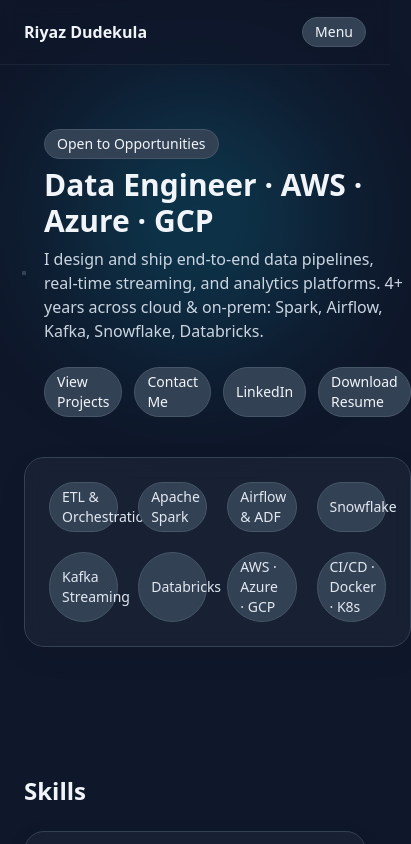
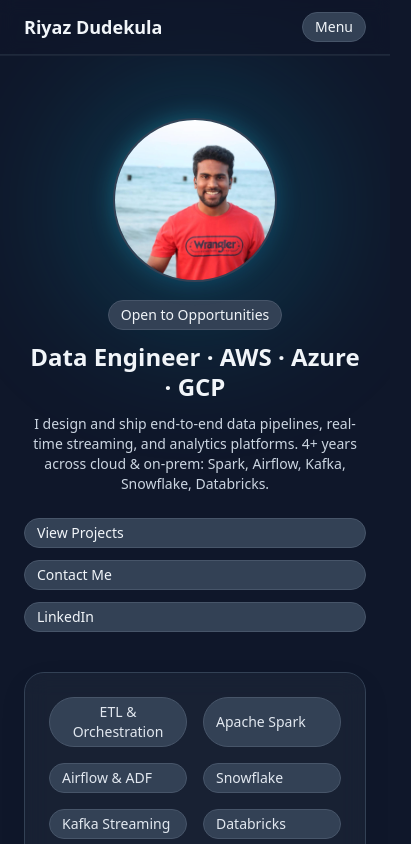
Before and after one commit to riyaz04032001/riyaz-portfolio, a Next.js app: page / in a window 390 px wide. Shown: the top 844 px of the page, 411 px wide, since content can reach past the window. Built offline with nearby package versions, Linux system fonts and the light colour scheme.

Commit message:
removed dowload

```diff
--- a/app/(site)/components/Experience.tsx
+++ b/app/(site)/components/Experience.tsx
@@ -53,7 +53,7 @@
     company: "Merck Group",
     location: "Hyderabad, India",
     title: "Data Engineer",
-    period: "Jan 2021 – Aug 2022",
+    period: "Jan 2021 – Jul 2022",
     bullets: [
       "Developed PySpark ETL into HDFS/Snowflake/cloud storage.",
       "Orchestrated ADF + Databricks workflows for SQL Server ingestion.",
--- a/app/(site)/components/Header.tsx
+++ b/app/(site)/components/Header.tsx
@@ -5,20 +5,48 @@
 
 export default function Header() {
   const [open, setOpen] = useState(false);
+
   return (
     <header className="sticky top-0 z-50 backdrop-blur border-b border-slate-800/80 bg-slate-900/60">
-      <div className="container flex items-center justify-between h-16">
-        <Link href="/" className="font-semibold text-slate-100">Riyaz Dudekula</Link>
-        <button className="md:hidden badge" onClick={() => setOpen(!open)} aria-label="Toggle menu">Menu</button>
-        <nav className={clsx("gap-6 items-center md:flex", open ? "flex" : "hidden")}>
+      <div className="container mx-auto px-4 py-3 flex items-center justify-between">
+        {/* Logo */}
+        <Link href="/" className="font-semibold text-slate-100 text-lg">
+          Riyaz Dudekula
+        </Link>
+
+        {/* Menu toggle (visible only on mobile) */}
+        <button
+          className="md:hidden badge"
+          onClick={() => setOpen(!open)}
+          aria-label="Toggle menu"
+        >
+          {open ? "Close" : "Menu"}
+        </button>
+
+        {/* Desktop Navigation */}
+        <nav className="hidden md:flex gap-6 items-center">
           <a href="#skills" className="text-slate-200 hover:text-white">Skills</a>
           <a href="#experience" className="text-slate-200 hover:text-white">Experience</a>
           <a href="#projects" className="text-slate-200 hover:text-white">Projects</a>
           <a href="#education" className="text-slate-200 hover:text-white">Education</a>
           <a href="#contact" className="text-slate-200 hover:text-white">Contact</a>
-          <a href="/Riyaz_Dudekula_Resume.pdf" className="badge" download="Riyaz_Dudekula_Resume.pdf">Download Resume</a>
 
         </nav>
+      </div>
+
+      {/* Mobile Navigation Dropdown */}
+      <div
+        className={clsx(
+          "md:hidden flex flex-col items-center bg-slate-900/95 border-t border-slate-800 transition-all duration-300 overflow-hidden",
+          open ? "max-h-96 py-4" : "max-h-0 py-0"
+        )}
+      >
+        <a href="#skills" className="text-slate-200 hover:text-white py-2">Skills</a>
+        <a href="#experience" className="text-slate-200 hover:text-white py-2">Experience</a>
+        <a href="#projects" className="text-slate-200 hover:text-white py-2">Projects</a>
+        <a href="#education" className="text-slate-200 hover:text-white py-2">Education</a>
+        <a href="#contact" className="text-slate-200 hover:text-white py-2">Contact</a>
+
       </div>
     </header>
   );
--- a/app/(site)/components/Hero.tsx
+++ b/app/(site)/components/Hero.tsx
@@ -1,39 +1,41 @@
-// app/(site)/components/Hero.tsx
 import Image from "next/image";
+import Link from "next/link";
 
 export default function Hero() {
   return (
     <section className="section relative">
-      {/* soft background accent */}
+      {/* Soft background accent */}
       <div className="pointer-events-none absolute inset-0 -z-10">
         <div className="mx-auto h-64 w-64 blur-3xl rounded-full bg-cyan-500/20 translate-y-6"></div>
       </div>
 
       <div className="container grid gap-10 md:grid-cols-1 items-center">
-        <div className="flex items-center gap-5">
+        <div className="flex flex-col items-center md:flex-row gap-5">
           <div className="relative">
             <div className="absolute inset-0 rounded-full bg-gradient-to-br from-cyan-400/40 to-sky-500/20 blur-md"></div>
             <Image
               src="/profile.jpg"
               alt="Riyaz Dudekula headshot"
-              width={320}
-              height={320}
+              width={160}
+              height={160}
               className="relative rounded-full ring-2 ring-slate-700"
               priority
             />
           </div>
-          <div>
-            <div className="inline-flex items-center gap-3 badge mb-2">
+          <div className="max-w-xl text-center md:text-left">
+            <div className="inline-flex items-center gap-3 badge mb-3">
               Open to Opportunities
             </div>
-            <h1>Data Engineer · AWS · Azure · GCP</h1>
-            <p className="mt-2 text-slate-300">
-              I design and ship end-to-end data pipelines, real-time streaming,
-              and analytics platforms. 4+ years across cloud & on-prem: Spark,
-              Airflow, Kafka, Snowflake, Databricks.
+            <h1 className="text-2xl sm:text-4xl font-semibold leading-tight">
+              Data Engineer · AWS · Azure · GCP
+            </h1>
+            <p className="mt-3 text-slate-300 text-sm sm:text-base">
+              I design and ship end-to-end data pipelines, real-time streaming, and analytics platforms.
+              4+ years across cloud & on-prem: Spark, Airflow, Kafka, Snowflake, Databricks.
             </p>
 
-            <div className="mt-6 flex gap-3">
+            {/* Buttons */}
+            <div className="mt-6 flex flex-col md:flex-row justify-center md:justify-start gap-3">
               <a className="badge" href="#projects">
                 View Projects
               </a>
@@ -43,25 +45,18 @@
               <a
                 className="badge"
                 target="_blank"
-                href="https://www.linkedin.com/in/DudekulaRiyaz4"
+                href="https://www.linkedin.com/in/DudekulaRiyaz01"
               >
                 LinkedIn
               </a>
-              <a
-                className="badge"
-                href="/Riyaz_Dudekula_Resume.pdf"
-                download="Riyaz_Dudekula_Resume.pdf"
-              >
-                Download Resume
-              </a>
+
             </div>
+          </div>
+        </div>
 
-
-          </div>
-
-        </div>
+        {/* Skills Section */}
         <div className="card p-6">
-          <ul className="grid grid-cols-4 gap-5 text-slate-200">
+          <ul className="grid grid-cols-2 sm:grid-cols-3 md:grid-cols-4 gap-4 text-slate-200 text-center">
             <li className="badge">ETL & Orchestration</li>
             <li className="badge">Apache Spark</li>
             <li className="badge">Airflow & ADF</li>
```
